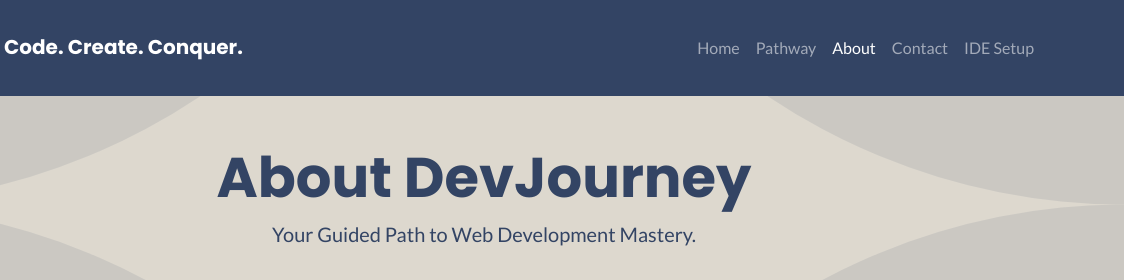
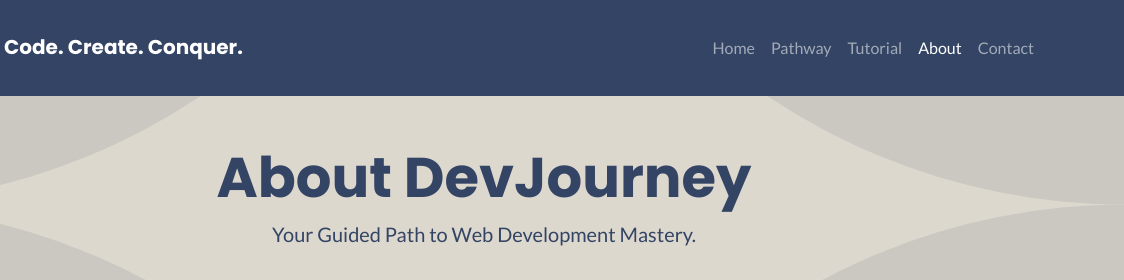
Before and after one commit to DanielTso/learn-web-dev, a plain HTML site: page about.html in a window 1280 px wide. Shown: the top 280 px of the page, 156-1280 px from the left. Drawn offline with nearby package versions, Linux system fonts and the light colour scheme.

Commit message:
refactor: Rename IDE Setup to Tutorial and reorder navbar

```diff
--- a/about.html
+++ b/about.html
@@ -24,13 +24,13 @@
                         <a class="nav-link" href="pathway.html">Pathway</a>
                     </li>
                     <li class="nav-item">
+                        <a class="nav-link" href="tutorial.html">Tutorial</a>
+                    </li>
+                    <li class="nav-item">
                         <a class="nav-link active" aria-current="page" href="about.html">About</a>
                     </li>
                     <li class="nav-item">
                         <a class="nav-link" href="contact.html">Contact</a>
-                    </li>
-                    <li class="nav-item">
-                        <a class="nav-link" href="ide-setup.html">IDE Setup</a>
                     </li>
                 </ul>
             </div>
```
Also changed, not shown: contact.html (+3 -3 lines), index.html (+3 -3 lines), pathway.html (+3 -3 lines), tutorial.html (renamed from ide-setup.html).
